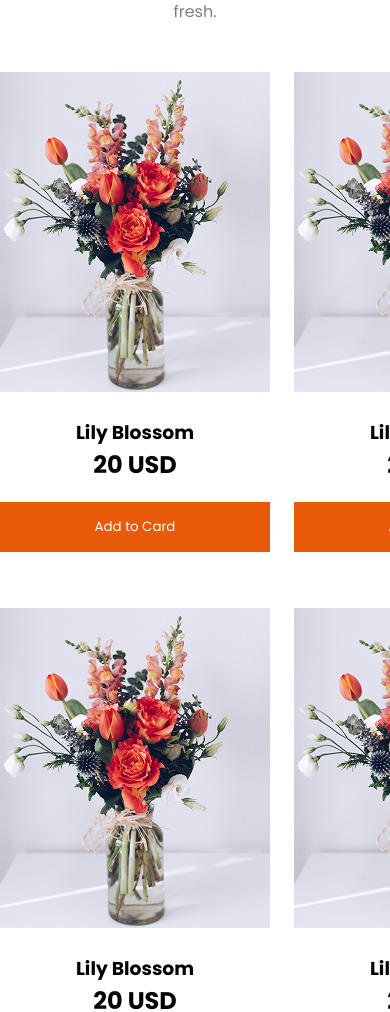
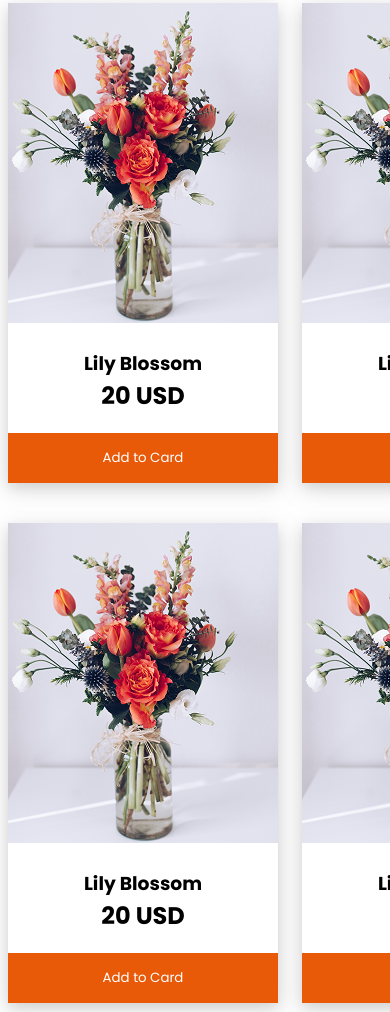
Before and after one commit to mobinkhanweb/flower-responsive-a02, a plain HTML site: page index.html in a window 390 px wide. Shown: the part 988-2000 px from the top of the page. Drawn offline with Linux system fonts and the light colour scheme.

Commit message:
responsive for 576px

```diff
--- a/index.html
+++ b/index.html
@@ -37,7 +37,7 @@
             </div>
         </nav>
         <!-- Hero Banner -->
-        <div class="display-flex">
+        <div class="banner-container display-flex">
             <section class="banner display-flex container">
                 <div class="banner-left">
                     <h1 class="noto">ALWAYS <span class="noto h1-color">FRESH FLOWERS</span></h1>
--- a/style.css/style.css
+++ b/style.css/style.css
@@ -118,16 +118,25 @@
 }
 
 /* card */
+.card-container {
+    flex: 1;
+    display: grid;
+    grid-template-columns: repeat(4, 1fr);
+    margin: 0;
+    padding: 0;
+    max-width: 1280px;
+    gap: 24px;
+    margin-top: 48px;
+}
 
 .card {
-    background-color: blanchedalmond;
+
     width: auto;
     height: auto;
     text-align: center;
     height: fit-content;
     max-width: 1280px;
     margin-bottom: 32px;
-    background-color: white;
 }
 
 .card img {
@@ -340,28 +349,31 @@
 }
 
 /* mobile responsive */
-
-@media (max-width: 768px) {
+@media (max-width: 576px) {
 
     .nav-bar {
         justify-content: space-between;
-        margin-left: 8px;
-        margin-right: 8px;
+        margin-left: 16px;
+        margin-right: 16px;
         margin-bottom: 30px;
+        margin-top: 10px;
     }
 
     .nav-item {
-        background-color: brown;
+        background-color: rgb(255, 255, 255);
         display: none;
     }
 
     .banner {
         flex-direction: column-reverse;
         gap: 30px;
+        width: 95%;
     }
 
     .banner img {
-        margin-right: 0;
+        margin-right: 16px;
+        width: 90%;
+
     }
 
     .banner h1 {
@@ -377,6 +389,21 @@
 
     .card-container {
         grid-template-columns: repeat(2, 1fr);
+        max-width: 100%;
+        flex-direction: column;
+        margin-left: 8px;
+        margin-right: 8px;
+    }
+
+    .card {
+
+        width: auto;
+        height: auto;
+        text-align: center;
+        height: fit-content;
+        margin-bottom: 16px;
+        background-color: rgb(255, 255, 255);
+        box-shadow: 0 4px 8px 0 rgba(148, 148, 148, 0.1), 0 6px 20px 0 rgba(130, 130, 130, 0.35);;
     }
 
     .top-part h2 {
@@ -500,7 +527,8 @@
         align-items: center;
         margin-left: 0;
     }
-    .right img{
+
+    .right img {
         width: 24px;
         margin: 16px;
     }
```
